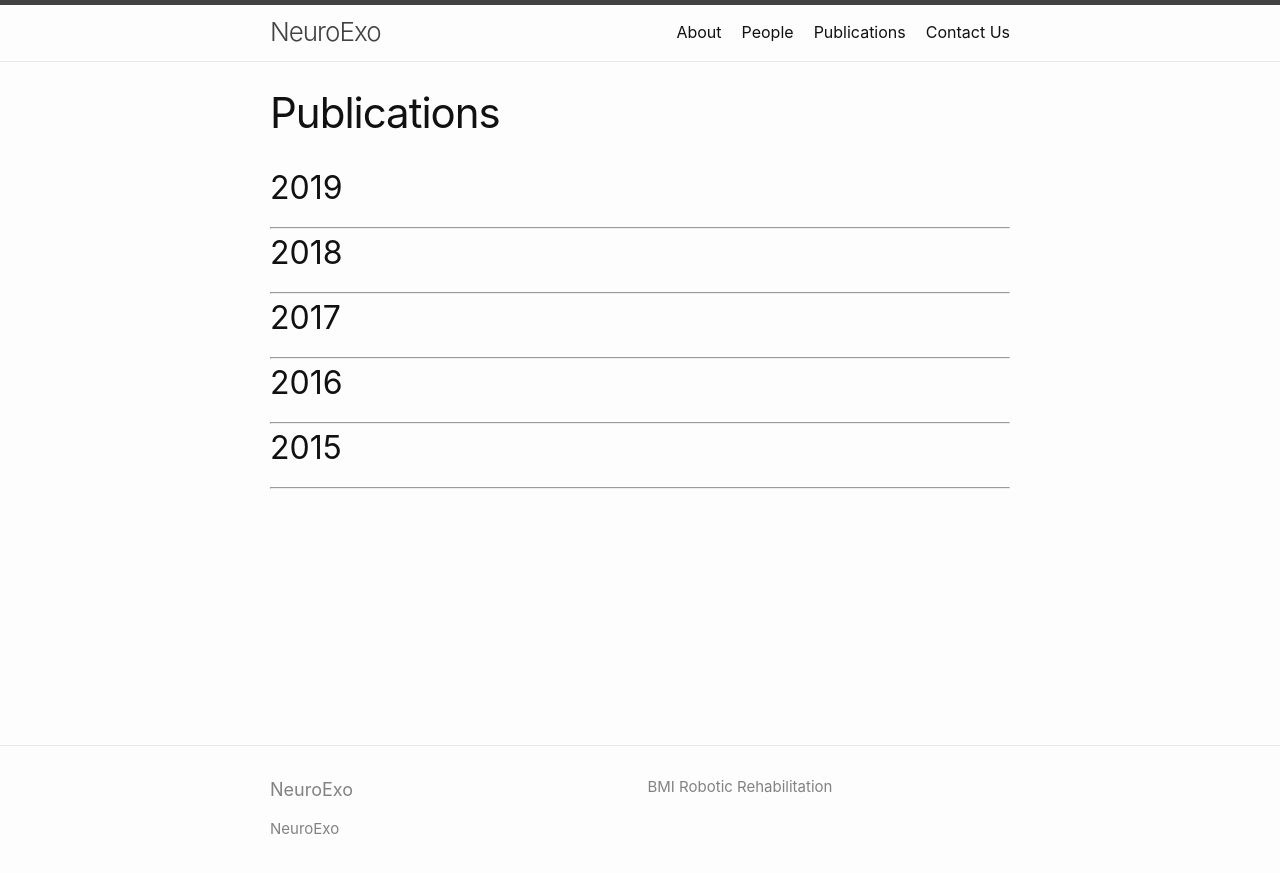
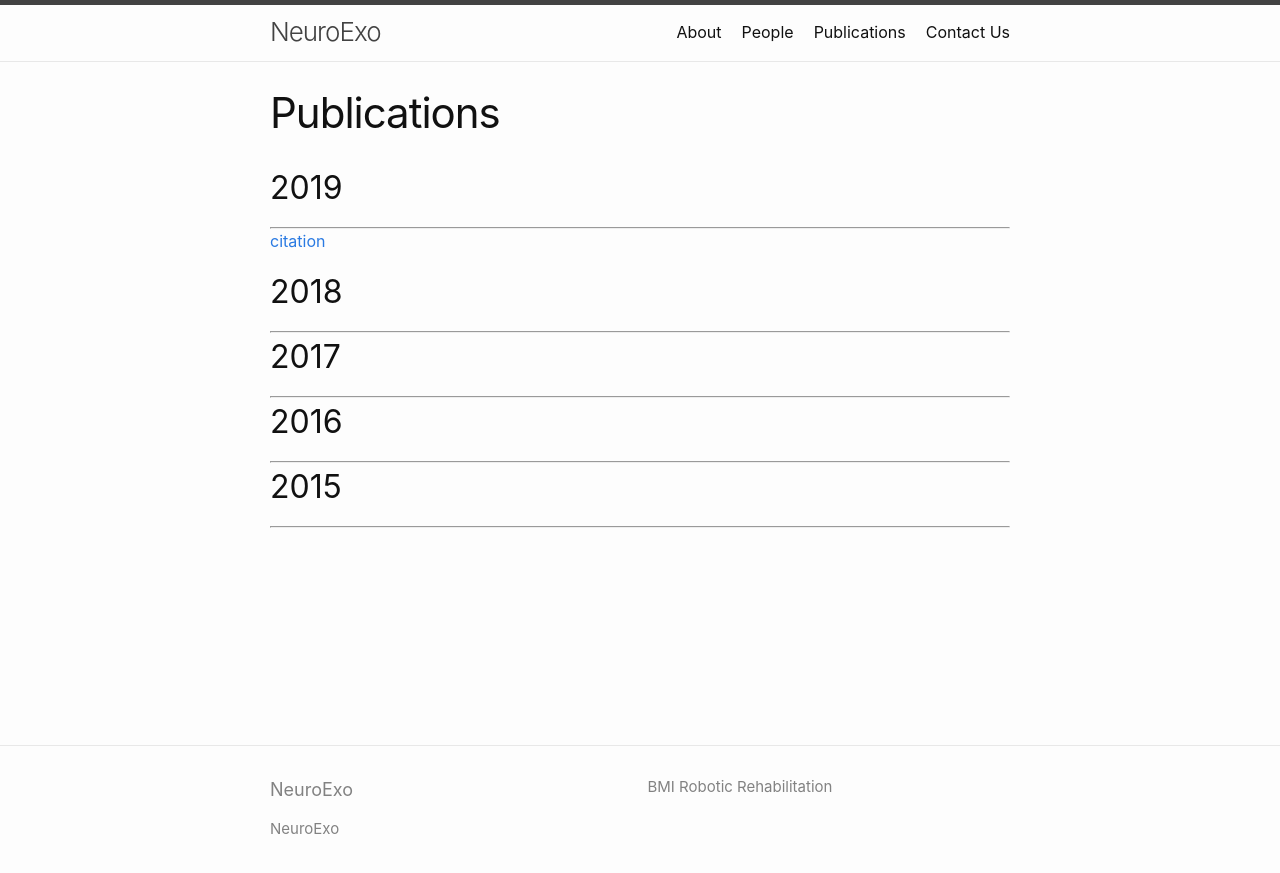
Before and after one commit to arcraik/neuroexo-website, a Jekyll site: the page built from publications.md, in a window 1280 px wide. Shown: the top 873 px of the page. Built offline with Jekyll 4.4.1, drawn with Linux system fonts in a browser that asks for light colours.

Commit message:
Update publications.md

```diff
--- a/publications.md
+++ b/publications.md
@@ -4,7 +4,7 @@ title: Publications
 ---
 <h2>2019</h2>
 <hr>
-
+<a href="pdf.pdf" target="_blank">citation</a>
 <h2>2018</h2>
 <hr>
 
```
